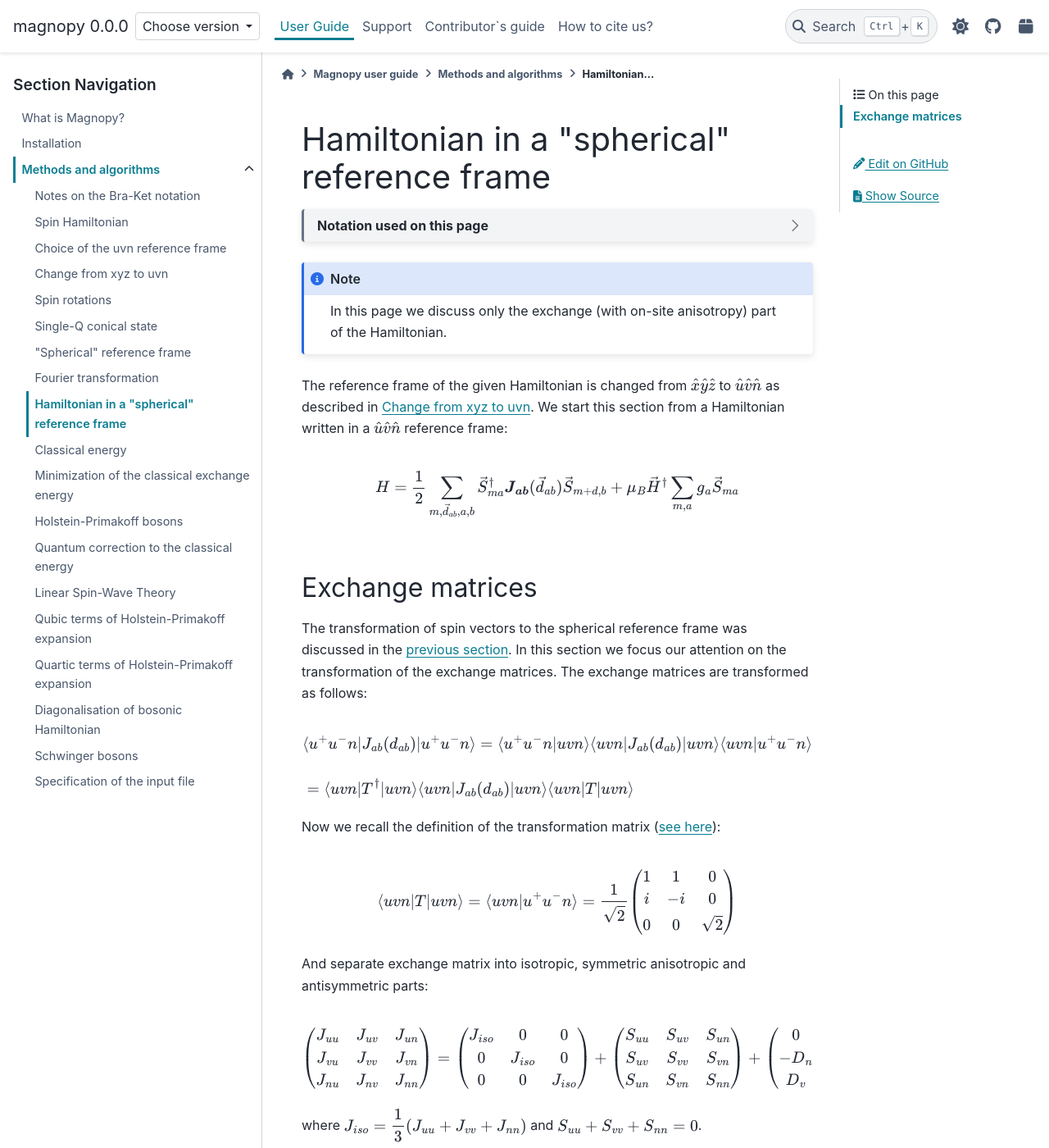
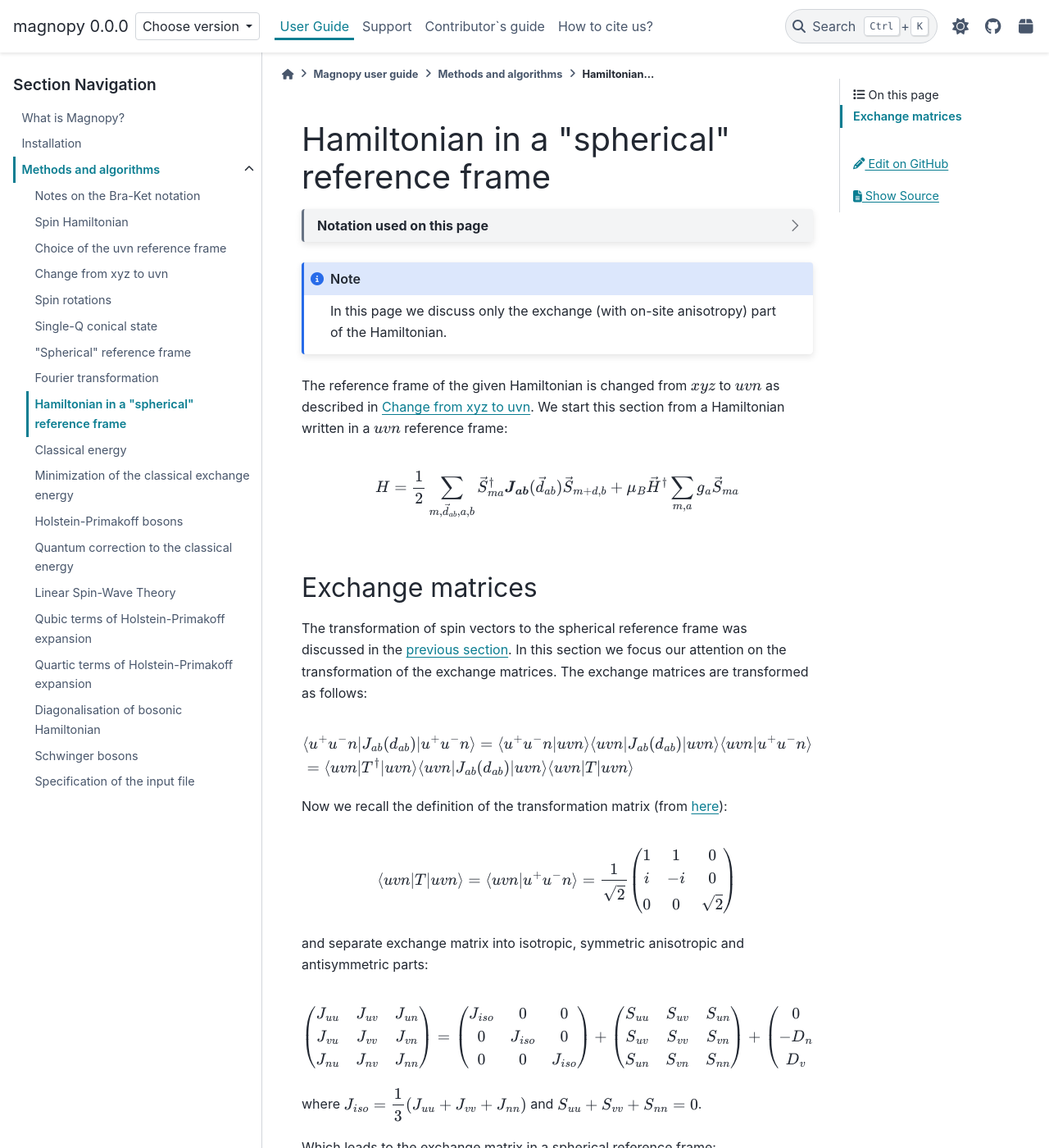
Before and after one commit to marcomarino123/magnopy, a Sphinx documentation site: the page built from docs/source/user-guide/methods/spinham-spherical.rst, in a window 1280 px wide and 1400 px high. Shown: the whole window at 82% size. Built offline with Sphinx 7.4.7 and the PyData theme 0.15.4, drawn with Linux system fonts in a browser that asks for light colours; a script that is not in the unit is left out; some of the changed lines change nothing that is shown.

Commit message:
Refractor spinham-spherical

```diff
--- a/docs/source/user-guide/methods/spinham-spherical.rst
+++ b/docs/source/user-guide/methods/spinham-spherical.rst
@@ -6,25 +6,20 @@
 
 .. dropdown:: Notation used on this page
 
-  * The reference frame is :math:`\hat{u}\hat{v}\hat{n}` for the whole page.
-    Unless specified otherwise.
-  * Bra-ket notation for vectors. With one exception:
-
-    - :math:`\vec{v_1}\cdot\vec{v}_2 = \langle v_1\vert v_2\rangle`
-  * Parentheses () and brackets [] are equivalent.
-  * :math:`S_a` - is length of the spin vector :math:`\vert S_{ma}\rangle`
+  * .. include:: page-notations/vector.txt
+  * .. include:: page-notations/matrix.txt
+  * .. include:: page-notations/bra-ket.txt
+  * .. include:: page-notations/in-uvn.txt
+  * .. include:: page-notations/parentheses.txt
 
 .. note::
   In this page we discuss only the exchange (with on-site anisotropy) part of the Hamiltonian.
 
-The reference frame of the given Hamiltonian is changed from
-:math:`\hat{x}\hat{y}\hat{z}` to :math:`\hat{u}\hat{v}\hat{n}` as
-described in :ref:`user-guide_methods_xyz-to-uvn`.
-We start this section from a Hamiltonian written in a :math:`\hat{u}\hat{v}\hat{n}`
-reference frame:
+The reference frame of the given Hamiltonian is changed from :math:`xyz` to :math:`uvn`
+as described in :ref:`user-guide_methods_xyz-to-uvn`. We start this section from a
+Hamiltonian written in a :math:`uvn` reference frame:
 
 .. include:: repeated-formulas/hamiltonian-main-any.txt
-
 
 Exchange matrices
 =================
@@ -35,22 +30,22 @@
 matrices. The exchange matrices are transformed as follows:
 
 .. math::
-  &\langle u^+u^-n \vert J_{ab}(d_{ab})\vert u^+u^-n \rangle
+  &\langle u^+u^-n \vert J_{ab}(d_{ab}) \vert u^+u^-n \rangle
   =
   \langle u^+u^-n \vert uvn \rangle
-  \langle uvn \vert J_{ab}(d_{ab})\vert uvn \rangle
-  \langle uvn\vert u^+u^-n \rangle\\
+  \langle uvn \vert J_{ab}(d_{ab}) \vert uvn \rangle
+  \langle uvn \vert u^+u^-n \rangle
   \\&=
   \langle uvn \vert T^{\dagger} \vert uvn \rangle
-  \langle uvn \vert J_{ab}(d_{ab})\vert uvn \rangle
-  \langle uvn\vert T\vert uvn \rangle
+  \langle uvn \vert J_{ab}(d_{ab}) \vert uvn \rangle
+  \langle uvn \vert T\vert uvn \rangle
 
 Now we recall the definition of the transformation matrix
-(:ref:`see here <user-guide_methods_spherical-rf>`):
+(from :ref:`here <user-guide_methods_spherical-rf>`):
 
 .. include:: repeated-formulas/transformation-matrix-uvn-to-spherical-uvn.txt
 
-And separate exchange matrix into isotropic, symmetric anisotropic and antisymmetric parts:
+and separate exchange matrix into isotropic, symmetric anisotropic and antisymmetric parts:
 
 .. include:: repeated-formulas/exchange-matrix-decomposition-uvn.txt
 
@@ -59,7 +54,8 @@
 .. dropdown:: Details
 
   .. math::
-    &\langle u^+u^-n \vert J_{ab}(d_{ab})\vert u^+u^-n \rangle =
+    &\langle u^+u^-n \vert J_{ab}(d_{ab}) \vert u^+u^-n \rangle
+    =
     \dfrac{1}{2}
     \begin{pmatrix}
       1 & -i & 0        \\
@@ -102,10 +98,11 @@
       2J_{nn}                                \\
     \end{pmatrix}
 
-  Which gives us:
+  Which gives:
 
   .. math::
-    \langle u^+u^-n \vert J_{ab}(d_{ab})\vert u^+u^-n \rangle =
+    \langle u^+u^-n \vert J_{ab}(d_{ab})\vert u^+u^-n \rangle
+    =
     \dfrac{1}{2}
     \begin{pmatrix}
       2J_{iso} + S_{uu} + S_{vv} + 2iD_n      &
@@ -131,8 +128,7 @@
 
   .. math::
     \begin{matrix}
-      D^{\pm} = \dfrac{D_v \pm iD_u}{\sqrt{2}} \\
-      \text{and}                              \\
+      D^{\pm} = \dfrac{D_v \pm iD_u}{\sqrt{2}};      &
       S^{\pm} = \dfrac{S_{un} \pm iS_{vn}}{\sqrt{2}} \\
     \end{matrix}
 
@@ -150,7 +146,3 @@
       S^- + D^+                                   &
       J_{iso} + S_{nn}                            \\
     \end{pmatrix}
-
-.. dropdown::
-
-  .. include:: toth-condition.txt
--- a/docs/source/user-guide/methods/toth-condition.txt
+++ /dev/null
@@ -1,198 +0,0 @@
-Rotation symmetry check
-=======================
-
-Now let us write the Hamiltonian in the spherical reference frame:
-
-.. include:: repeated-formulas/hamiltonian-main-from-ferro-any.txt
-
-.. dropdown:: Relevant tensors in spherical reference frame
-
-  See :ref:`user-guide_methods_spherical-rf` for details.
-
-  .. include:: repeated-formulas/spin-rotation-matrix-spherical.txt
-
-  .. include:: repeated-formulas/spiral-rotation-matrix-spherical.txt
-
-  .. math::
-    \vec{S}_{ma}^{ferro} =
-    \begin{pmatrix}
-      0   \\
-      0   \\
-      S_a \\
-    \end{pmatrix}
-
-
-We focus on the following part: :math:`R^{\dagger}(\theta_m)J_{ab}(d_{ab}) R(\theta_{m+d})`.
-In the paper by Toth et. al. the following condition is stated to be fulfilled:
-
-.. math::
-
-  R^{\dagger}(\theta_m)J_{ab}(d_{ab}) R(\theta_{m+d}) \stackrel{?}{=}
-  J_{ab}(d_{ab}) R(\theta_{d})
-
-Let us write this equation explicitly in the spherical reference frame:
-
-.. dropdown:: Details
-
-  .. math::
-    R^{\dagger}(\theta_m)J_{ab}(d_{ab}) R(\theta_{m+d})
-    =
-    \begin{pmatrix}
-      e^{i\vec{Q}\cdot\vec{r}_m} & 0                          & 0 \\
-      0                           & e^{-i\vec{Q}\cdot\vec{r}_m} & 0 \\
-      0                           & 0                          & 1 \\
-    \end{pmatrix}
-    \begin{pmatrix}
-      J_{++} & J_{+-} & J_{+n} \\
-      J_{-+} & J_{--} & J_{-n} \\
-      J_{n+} & J_{n-} & J_{nn} \\
-    \end{pmatrix}
-    \begin{pmatrix}
-      e^{-i\vec{Q}\cdot(\vec{r}_m+\vec{d})} & 0                                    & 0 \\
-      0                                     & e^{i\vec{Q}\cdot(\vec{r}_m+\vec{d})} & 0 \\
-      0                                     & 0                                    & 1 \\
-    \end{pmatrix}
-
-  .. math::
-    J_{ab}(d_{ab}) R(\theta_{d})
-    =
-    \begin{pmatrix}
-      J_{++} & J_{+-} & J_{+n} \\
-      J_{-+} & J_{--} & J_{-n} \\
-      J_{n+} & J_{n-} & J_{nn} \\
-    \end{pmatrix}
-    \begin{pmatrix}
-      e^{-i\vec{Q}\cdot\vec{d}} & 0                        & 0 \\
-      0                         & e^{i\vec{Q}\cdot\vec{d}} & 0 \\
-      0                         & 0                        & 1 \\
-    \end{pmatrix}
-
-
-.. math::
-    \begin{pmatrix}
-      J_{++}e^{-i\vec{Q}\vec{d}} &
-      J_{+-}e^{i\vec{Q}(2\vec{r}_m+\vec{d})} &
-      J_{+n}e^{i\vec{Q}\vec{R}_m} \\
-      J_{-+}e^{-i\vec{Q}(2\vec{r}_m+\vec{d})} &
-      J_{--}e^{i\vec{Q}\vec{d}} &
-      J_{-n}e^{-i\vec{Q}\vec{R}_m} \\
-      J_{n+}e^{-i\vec{Q}(\vec{R}_m+\vec{d})} &
-      J_{n-}e^{i\vec{Q}(\vec{R}_m+\vec{d})} &
-      J_{nn} \\
-    \end{pmatrix}
-    \stackrel{?}{=}
-    \begin{pmatrix}
-      J_{++}e^{-i\vec{Q}\vec{d}} & J_{+-}e^{i\vec{Q}\vec{d}} & J_{+n} \\
-      J_{-+}e^{-i\vec{Q}\vec{d}} & J_{--}e^{i\vec{Q}\vec{d}} & J_{-n} \\
-      J_{n+}e^{-i\vec{Q}\vec{d}} & J_{n-}e^{i\vec{Q}\vec{d}} & J_{nn} \\
-    \end{pmatrix}
-
-As one can see two types of conditions may result from this equation:
-
-* Conditions on the exchange matrix elements.
-  In that case the Spiral vector is unrestricted.
-* Conditions on the spiral vector.
-  In that case exchange elements imply some restriction on the spiral vector :math:`\vec{Q}`.
-
-First, let us list the combined conditions, which result in the truth of the relation:
-
-.. dropdown:: Details
-
-  * There are no restrictions on the diagonal elements.
-
-  * Condition for :math:`J_{+-}` and :math:`J_{-+}`: are the same:
-
-    .. math::
-      \begin{matrix}
-        J_{+-} = \dfrac{S_{uu} - S_{vv}}{2} - iS_{uv}
-        = (\dfrac{S_{uu} - S_{vv}}{2} + iS_{uv})^* = J_{-+}^*\\
-        \Downarrow \\
-        J_{+-}e^{2i\vec{Q}\vec{r}_m} = J_{+-}
-        \Leftrightarrow
-        (J_{+-}e^{2i\vec{Q}\vec{r}_m})^* = J_{+-}^*
-        \Leftrightarrow
-        J_{-+}e^{-2i\vec{Q}\vec{r}_m} = J_{-+}
-      \end{matrix}
-
-  * Conditions on :math:`J_{n+}` and :math:`J_{n-}` are the same:
-
-    .. math::
-      J_{n+} = S^+ + D^- = (S^- + D^+)^* = J_{n-}^*
-
-  * Conditions on J_{+n} and J_{-n} are the same:
-
-    .. math::
-      J_{+n} = S^- - D^+ = (S^+ - D^-)^* = J_{-n}^*
-
-
-#.  :math:`J_{+-}e^{2i\vec{Q}\vec{r}_m} = J_{+-}`
-
-    * Conditions on exchange matrices:
-      :math:`S_{uv} = 0` and :math:`S_{uu} = S_{vv}`
-    * Condition on the :math:`\vec{Q}`:
-      :math:`\vec{Q}\cdot\vec{r}_m = \pi n`
-
-#.  :math:`J_{+n}e^{i\vec{Q}\vec{r}_m}  = J_{+n}`
-
-    * Conditions on exchange matrices:
-      :math:`S_{un} = D_v` and :math:`S_{vn} = -D_u`
-    * Condition on the :math:`\vec{Q}`:
-      :math:`\vec{Q}\cdot\vec{r}_m = 2\pi n`
-
-#.  :math:`J_{n+}e^{-i\vec{Q}\vec{r}_m} = J_{n+}`
-
-    * Conditions on exchange matrices:
-      :math:`S_{un} = -D_v` and :math:`S_{vn} = D_u`
-    * Condition on the :math:`\vec{Q}`:
-      :math:`\vec{Q}\cdot\vec{r}_m = 2\pi n`
-
-Which results in three unique possible cases:
-
-.. dropdown:: Details
-
-  First let us recall how the spin vector is defined in a :math:`\hat{u}\hat{v}\hat{n}`
-  reference frame:
-
-  .. include:: repeated-formulas/spin-uvn.txt
-
-  * What does :math:`\vec{Q}\cdot\vec{r}_m = 2\pi n` mean?
-
-    .. math::
-      \langle uvn\vert S_{ma}\rangle =S_a\cdot
-      \begin{pmatrix}
-          \sin\theta_a\cos(\phi_a) \\
-          \sin\theta_a\sin(\phi_a) \\
-          \cos\theta_a                                     \\
-      \end{pmatrix}
-
-    One can see that it corresponds to the ferromagnetic alignment of spins between
-    the unit cells.
-
-  * What does :math:`\vec{Q}\cdot\vec{r}_m = \pi n` mean?
-
-    .. math::
-      \langle uvn\vert S_{ma}\rangle =S_a\cdot
-      \begin{pmatrix}
-          \pm\sin\theta_a\cos(\phi_a) \\
-          \pm\sin\theta_a\sin(\phi_a) \\
-          \cos\theta_a                                     \\
-      \end{pmatrix}
-
-    One can see that it corresponds to the "antiferromagnetic" alignment of spins between
-    the unit cells: If :math:`\cos\theta_a = 0` then it is just antiferromagnetic,
-    but if :math:`\cos\theta_a \neq 0` then it is antiferromagnetic only in
-    :math:`\hat{u}\hat{v}` plane. We will call this case a "Antiferromagnetic cone".
-
-
-
-* :math:`\vec{Q}\cdot\vec{r}_m = 2\pi n`
-
-  Ferromagnetic case
-* :math:`\vec{Q}\cdot\vec{r}_m = \pi n = \pi (2k+1)` and
-  :math:`S_{un} = D_v = S_{vn} = D_u = 0`
-
-  Antiferromagnetic cone.
-* :math:`S_{uv} = 0` and :math:`S_{uu} = S_{vv}` and
-  :math:`S_{un} = D_v = S_{vn} = D_u = 0`
-
-  Incommensurate spiral.
```
